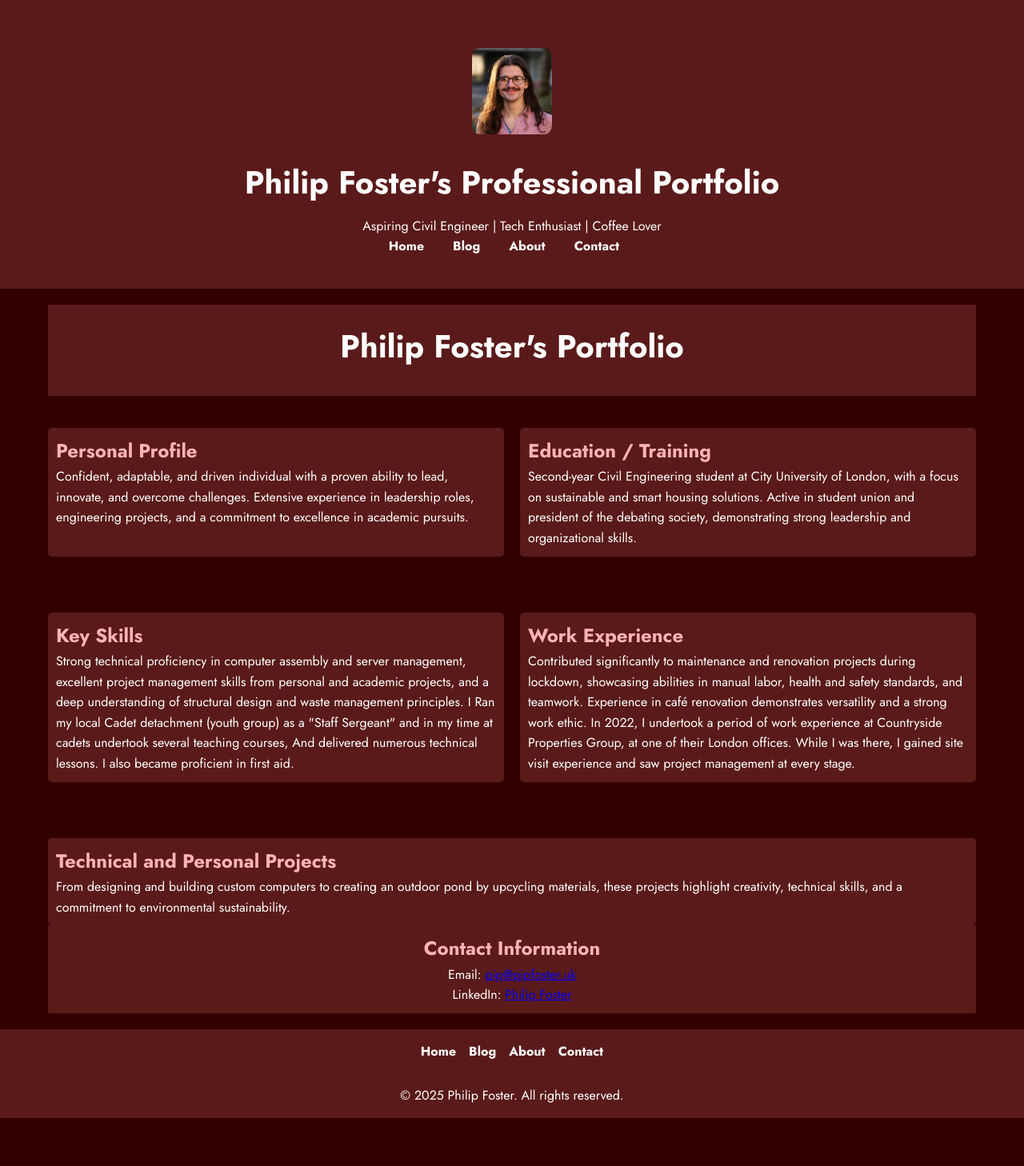
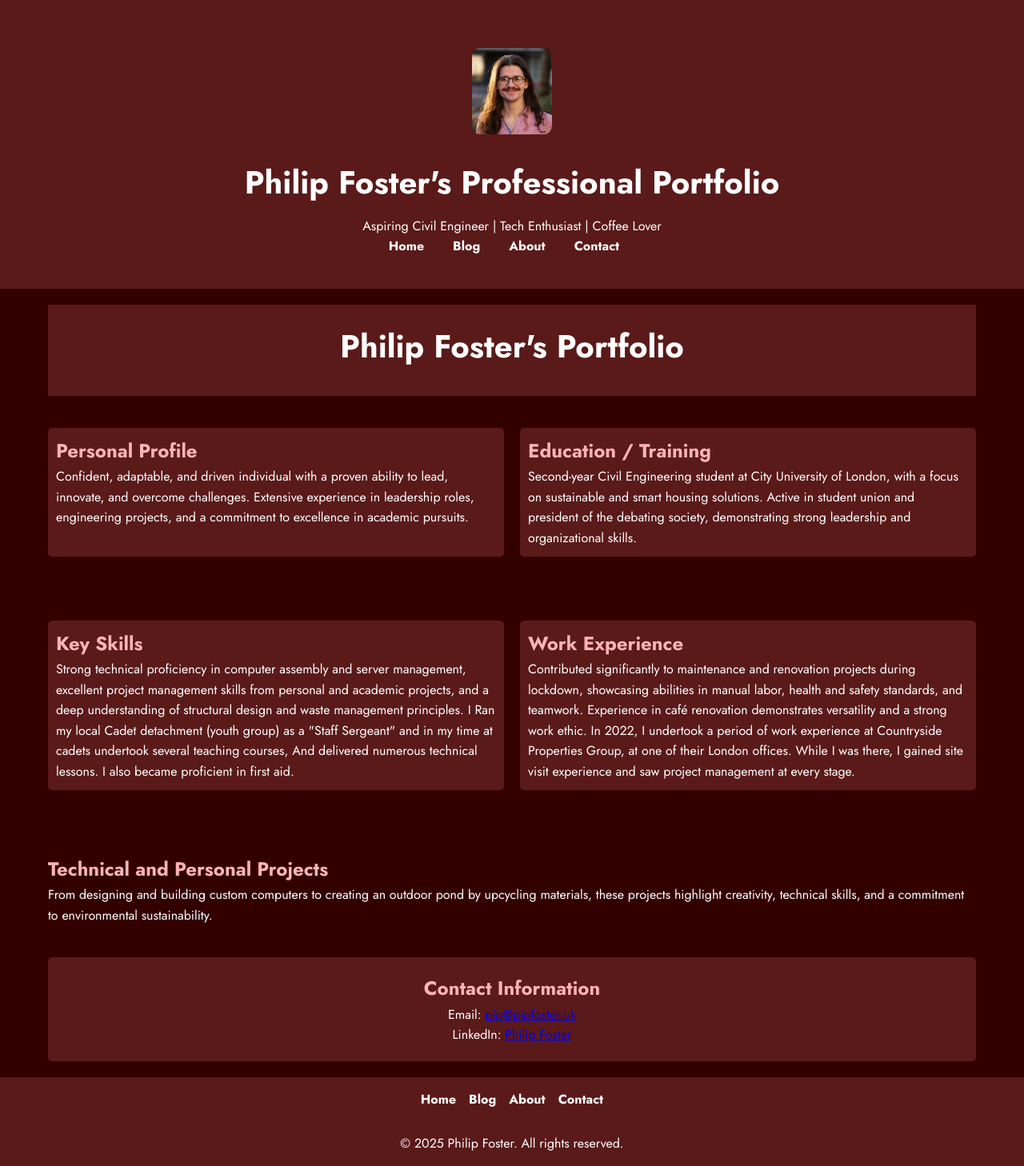
Before and after one commit to PipCraft/PipCraft.github.io, a Jekyll site: the page built from index.html, in a window 1280 px wide. Shown: the whole page at 80% size. Built offline with Jekyll 4.4.1, drawn with Linux system fonts in a browser that asks for light colours; before the commit the page ends 1398 px from its top, so only the background shows below that.

Commit message:
Update index.html

```diff
--- a/index.html
+++ b/index.html
@@ -61,8 +61,7 @@ title: "Philip Foster's Professional Portfolio"
             justify-content: space-between;
             gap: 20px;
             flex-wrap: wrap;
-            margin-top: 40px; /* Added margin to the top for spacing */
-            margin-bottom: 40px; /* Added consistent bottom margin */
+            margin-top: 40px; /* Top margin for spacing */
         }
 
         /* Section Styling */
@@ -74,16 +73,22 @@ title: "Philip Foster's Professional Portfolio"
             background-color: #5a1a1a;
             border-radius: 5px;
             box-sizing: border-box;
-            margin-bottom: 30px; /* Added consistent bottom margin */
+            margin-bottom: 40px; /* Consistent bottom margin */
         }
 
         .main-content section h2 {
             color: #ffb3b3;
         }
 
-        /* Projects Section */
+        /* Adjust the margin for Projects section */
         #projects {
-            padding: 10px;
+            margin-top: 40px; /* Adding space above projects section */
+        }
+
+        /* Ensure there is no overlap or margin stacking */
+        .contact-info {
+            margin-top: 40px; /* Adding space between Contact info and Projects */
+            padding: 20px;
             background-color: #5a1a1a;
             border-radius: 5px;
         }
@@ -96,6 +101,10 @@ title: "Philip Foster's Professional Portfolio"
 
             .main-content section {
                 margin-bottom: 20px; /* Reduced space between stacked sections on small screens */
+            }
+
+            #projects, .contact-info {
+                margin-top: 20px;
             }
         }
     </style>
@@ -141,6 +150,7 @@ title: "Philip Foster's Professional Portfolio"
             <p>From designing and building custom computers to creating an outdoor pond by upcycling materials, these projects highlight creativity, technical skills, and a commitment to environmental sustainability.</p>
         </section>
 
+        <!-- Contact Information Section -->
         <div class="contact-info">
             <h2>Contact Information</h2>
             <p>Email: <a href="mailto:pip@pipfoster.uk">pip@pipfoster.uk</a></p>
```
